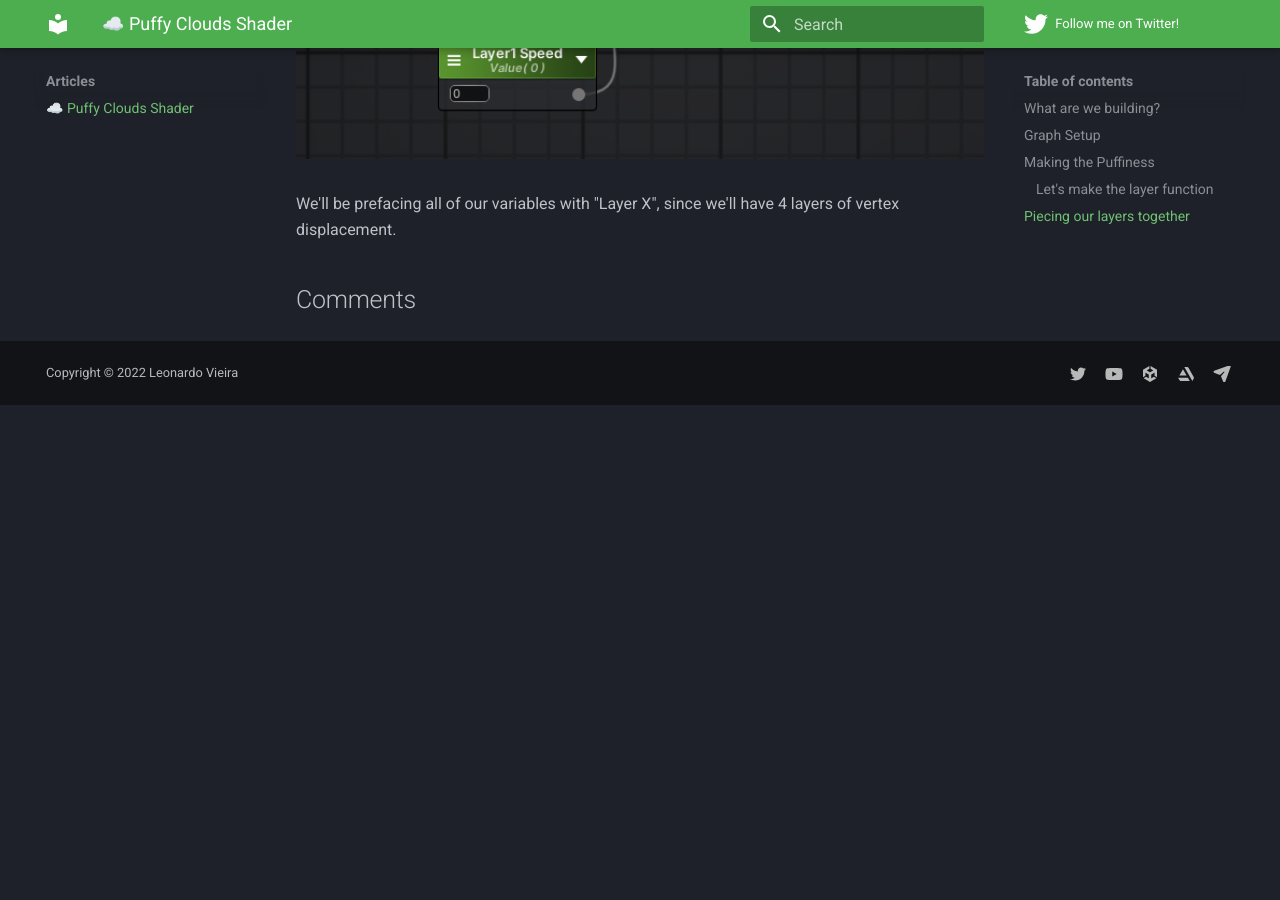
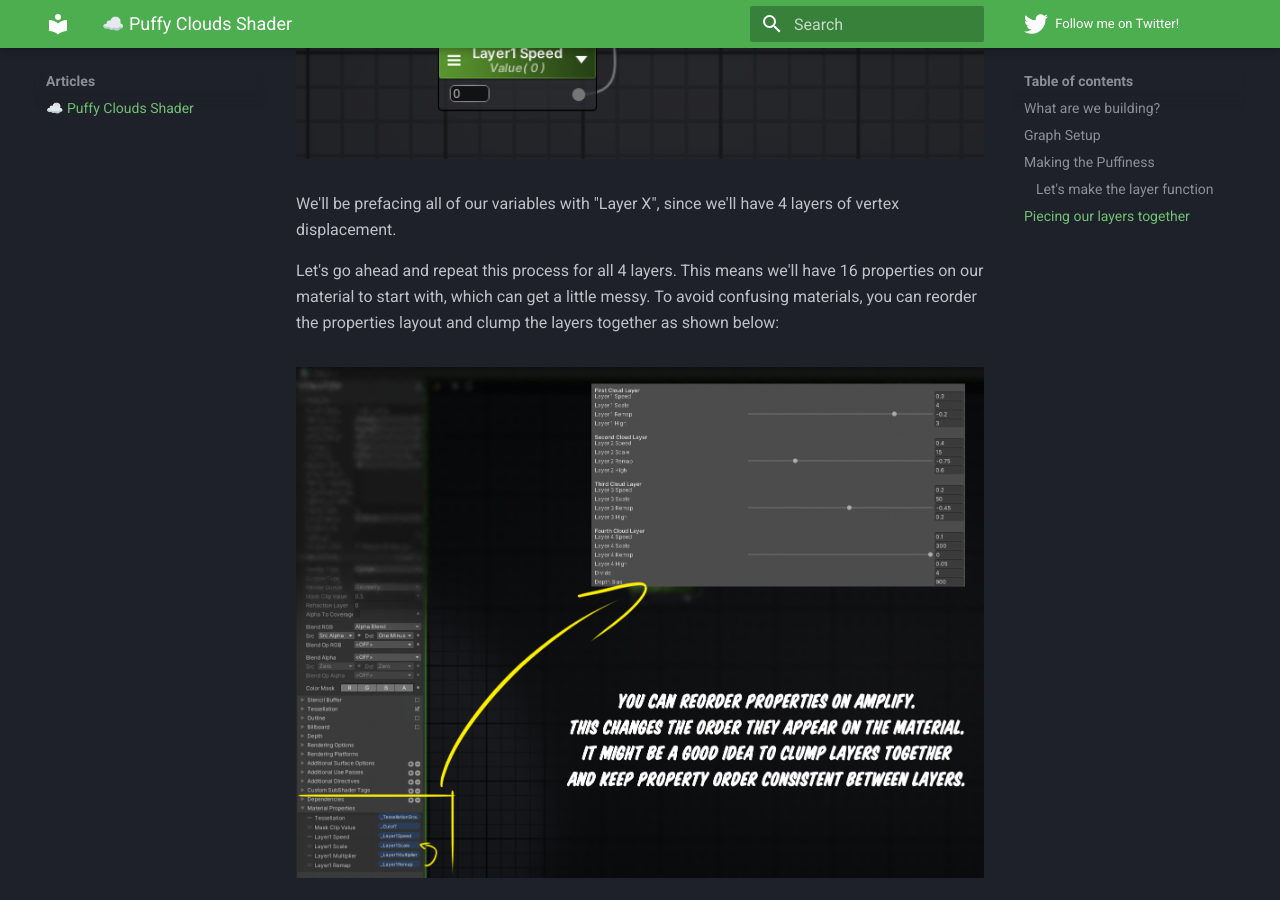
Before and after one commit to Nokdef/NokdefWebsite, an MkDocs documentation site: the page built from docs/Articles/Stylized-Puffy-Clouds-Shader.md, in a window 1280 px wide and 900 px high, scrolled down 10819 px. Built offline with MkDocs 1.6.1 and Material for MkDocs 9.7.7, drawn with Linux system fonts in a browser that asks for light colours; comment, search, counter and statistics services are not loaded; before the commit the page ends 11224 px from its top, so only the background shows below that.

Commit message:
layer property

```diff
--- a/docs/Articles/Stylized-Puffy-Clouds-Shader.md
+++ b/docs/Articles/Stylized-Puffy-Clouds-Shader.md
@@ -124,3 +124,7 @@ After making the matching set of variables, you can plug them in accordingly.
 <figure markdown>
 ![Variables](https://raw.githubusercontent.com/Nokdef/NokdefWebsite/main/docs/StylizedPuffyClouds-12.png){ width="900" }</figure>
 We'll be prefacing all of our variables with "Layer X", since we'll have 4 layers of vertex displacement.
+
+Let's go ahead and repeat this process for all 4 layers. This means we'll have 16 properties on our material to start with, which can get a little messy. To avoid confusing materials, you can reorder the properties layout and clump the layers together as shown below:
+<figure markdown>
+![Variables](https://raw.githubusercontent.com/Nokdef/NokdefWebsite/main/docs/StylizedPuffyClouds-13.png){ width="900" }</figure>
```
Also changed, not shown: docs/StylizedPuffyClouds-13.png (added).
